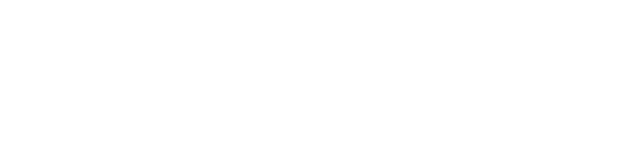
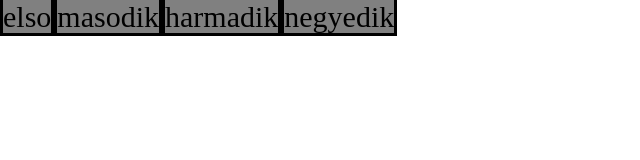
Before and after one commit to SPeter593/webteszt, a plain HTML site: page index.html in a window 1280 px wide. Shown: the whole page, without its empty margins (0-640 px from the left). Drawn offline with Linux system fonts and the light colour scheme.

Commit message:
started coding

```diff
--- a/index.html
+++ b/index.html
@@ -1,12 +1,36 @@
 <!DOCTYPE html>
-<html lang="en">
+<html lang="hu">
 <head>
     <meta charset="UTF-8">
     <meta http-equiv="X-UA-Compatible" content="IE=edge">
     <meta name="viewport" content="width=device-width, initial-scale=1.0">
-    <title>Document</title>
+    <title>Webteszt</title>
 </head>
 <body>
+    <style>
+li a {
+    text-align: center;
+    font-size: 30px;
+    background-color: gray;
+    border: 3px solid black;
+    width: 24.5%;
+}
 
+* {
+    margin: 0px;
+    padding: 0px;
+}
+a {
+    text-decoration: none;
+    color: black;
+    width: 24.6%;
+}
+li {
+    display: inline-block;
+}
+    </style>
+    <ul>
+        <li><a href="elso">elso</a></li><li><a href="masodik">masodik</a></li><li><a href="harmadik">harmadik</a></li><li><a href="negyedik">negyedik</a></li>
+    </ul>
 </body>
 </html>
```
